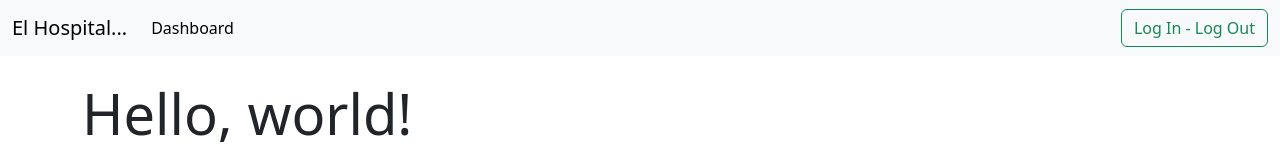
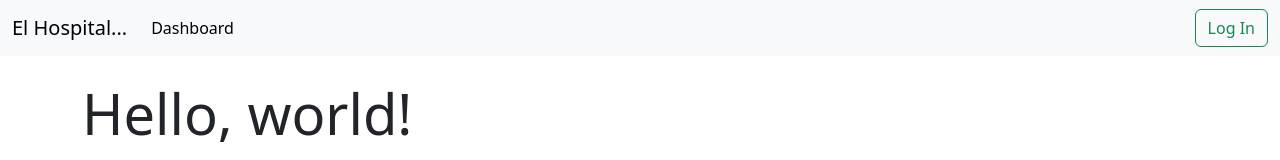
Before and after one commit to Xavier-Amatller/FrontendHospital, an Angular app: page / in a window 1280 px wide. Shown: the top 160 px of the page. Built offline with nearby package versions, Linux system fonts and the light colour scheme.

Commit message:
dinamic log in log out button

```diff
--- a/src/app/header/header.component.html
+++ b/src/app/header/header.component.html
@@ -20,7 +20,12 @@
           </li>
         </ul>
         <div>
-          <button (click)="sesion()" id="sessionBtn" class="btn btn-outline-success" type="button" routerLink="nurse/login">Log In - Log Out</button>
+          <div *ngIf="!isLogged()">
+            <button id="sessionBtn" class="btn btn-outline-success" type="button" routerLink="nurse/login">Log In</button>
+          </div>
+          <div *ngIf="isLogged()">
+            <button (click)="closeSession()" id="sessionBtn" class="btn btn-outline-success" type="button" routerLink="nurse/login">Log out</button>
+          </div>
         </div>
       </div>
     </div>
--- a/src/app/header/header.component.ts
+++ b/src/app/header/header.component.ts
@@ -8,12 +8,13 @@ import { Component, OnInit } from '@angular/core';
   styleUrl: './header.component.css',
 })
 export class HeaderComponent implements OnInit {
-  ngOnInit(): void {
+  ngOnInit(): void {}
+
+  isLogged(): boolean {
+    return localStorage.getItem('isLogged') == 'true';
   }
 
-  sesion() {
-    if (localStorage.getItem('isLogged') == 'true') {
-      localStorage.setItem('isLogged', 'false');
-    }
+  closeSession() {
+    localStorage.setItem('isLogged', 'false');
   }
 }
```
